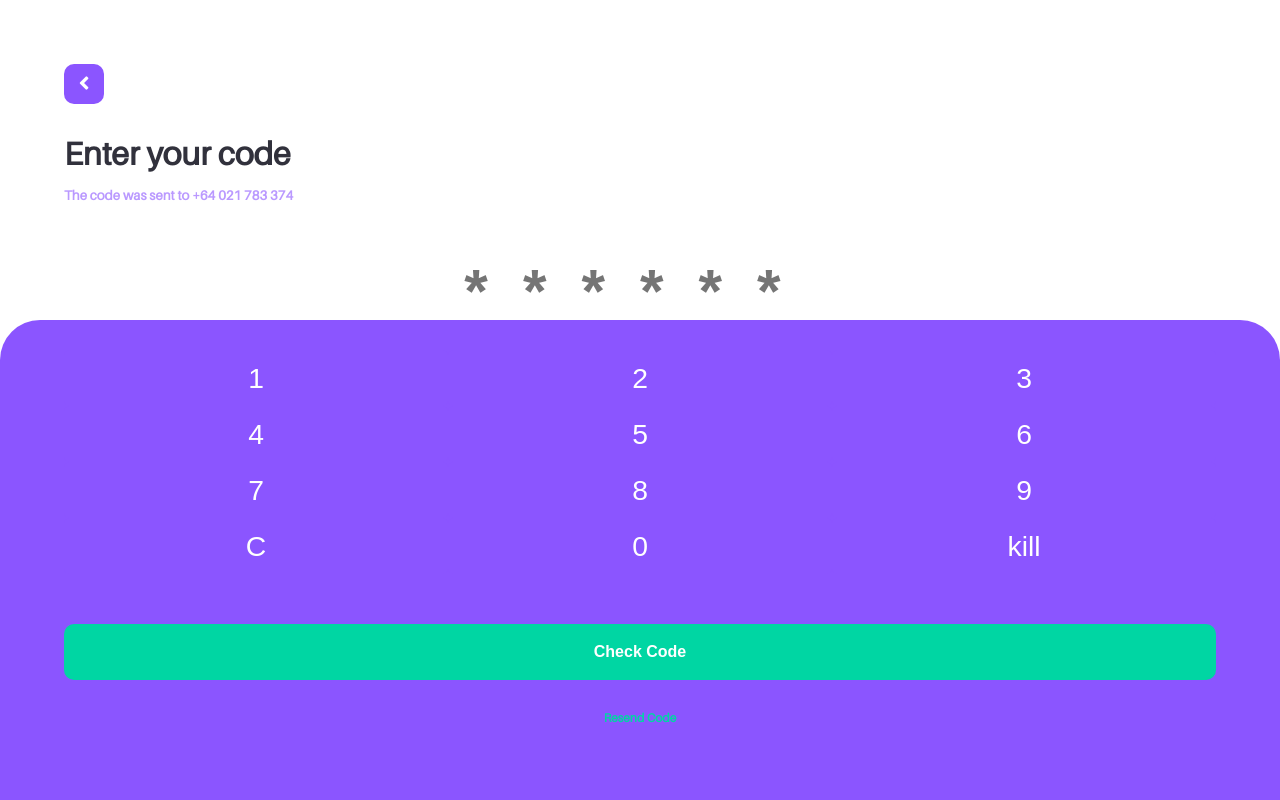
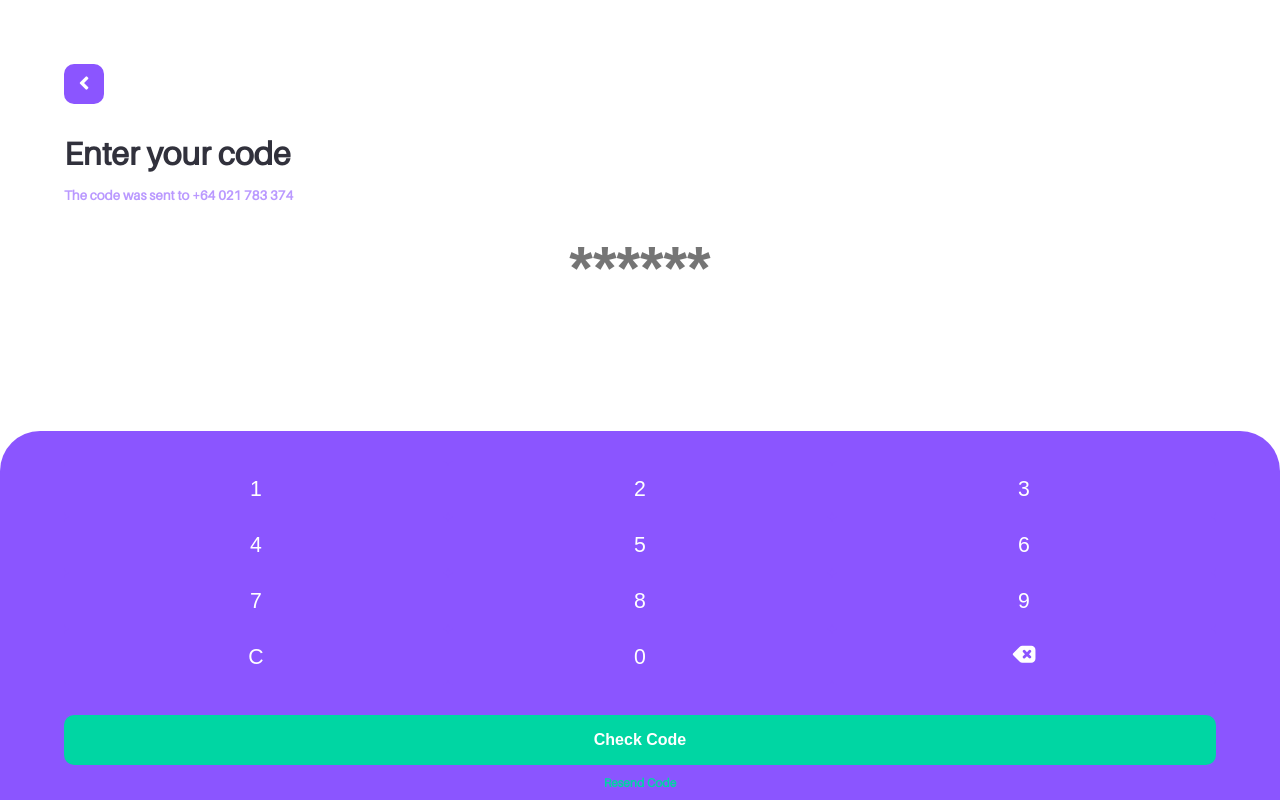
Before and after one commit to MickyPrice/Yoobee-Bemo-App-Frontend, a Vue app: page /verify in a window 1280 px wide. Built offline with nearby package versions, Linux system fonts and the light colour scheme; no server answers; what vue-socket.io-extended would draw is missing.

Commit message:
Bug Fix Number pad

```diff
--- a/src/components/form/Passcode.vue
+++ b/src/components/form/Passcode.vue
@@ -1,11 +1,17 @@
 <template>
-  <input class="heading__lg--balance"
-  type="text" pattern="\d*" placeholder="******" :value="verifyCode" maxlength="6" />
+  <input
+    class="heading__lg--balance"
+    type="text"
+    pattern="\d*"
+    placeholder="******"
+    :value="verifyCode"
+    maxlength="6"
+  />
 </template>
 
 <script>
 export default {
-  props:["verifyCode"]
+  props: ["verifyCode"],
 };
 </script>
 
@@ -13,15 +19,13 @@ export default {
 @import "@/scss/_variables";
 input {
   width: 100%;
-  margin-top: 60px;
-  height: $height-btn;
+  margin-top: 30px;
   background-color: $white-100;
   border-radius: $corners-10;
   border: none;
   outline: none;
   &[type="text"] {
     text-align: center;
-    letter-spacing: 35px;
   }
 }
 </style>
--- a/src/components/layout/NumberPad.vue
+++ b/src/components/layout/NumberPad.vue
@@ -1,18 +1,31 @@
 <template>
   <div class="numberPad">
     <div class="numberPad__numbers">
-      <button @click="$emit('add-number','1')" class="heading__sm btn">1</button>
-      <button @click="$emit('add-number','2')" class="heading__sm btn">2</button>
-      <button @click="$emit('add-number','3')" class="heading__sm btn">3</button>
-      <button @click="$emit('add-number','4')" class="heading__sm btn">4</button>
-      <button @click="$emit('add-number','5')" class="heading__sm btn">5</button>
-      <button @click="$emit('add-number','6')" class="heading__sm btn">6</button>
-      <button @click="$emit('add-number','7')" class="heading__sm btn">7</button>
-      <button @click="$emit('add-number','8')" class="heading__sm btn">8</button>
-      <button @click="$emit('add-number','9')" class="heading__sm btn">9</button>
-      <button @click="$emit('clear')" class="heading__sm btn">C</button>
-      <button @click="$emit('add-number','0')" class="heading__sm btn">0</button>
-      <button @click="$emit('back-space')" class="heading__sm btn">kill</button>
+      <button @click="$emit('add-number', '1')" class="text__lg btn">1</button>
+      <button @click="$emit('add-number', '2')" class="text__lg btn">2</button>
+      <button @click="$emit('add-number', '3')" class="text__lg btn">3</button>
+      <button @click="$emit('add-number', '4')" class="text__lg btn">4</button>
+      <button @click="$emit('add-number', '5')" class="text__lg btn">5</button>
+      <button @click="$emit('add-number', '6')" class="text__lg btn">6</button>
+      <button @click="$emit('add-number', '7')" class="text__lg btn">7</button>
+      <button @click="$emit('add-number', '8')" class="text__lg btn">8</button>
+      <button @click="$emit('add-number', '9')" class="text__lg btn">9</button>
+      <button @click="$emit('clear')" class="text__lg btn">C</button>
+      <button @click="$emit('add-number', '0')" class="text__lg btn">0</button>
+      <button @click="$emit('back-space')" class="text__lg btn">
+        <svg
+          className="w-6 h-6"
+          fill="currentColor"
+          viewBox="0 0 20 20"
+          xmlns="http://www.w3.org/2000/svg"
+        >
+          <path
+            fillRule="evenodd"
+            d="M6.707 4.879A3 3 0 018.828 4H15a3 3 0 013 3v6a3 3 0 01-3 3H8.828a3 3 0 01-2.12-.879l-4.415-4.414a1 1 0 010-1.414l4.414-4.414zm4 2.414a1 1 0 00-1.414 1.414L10.586 10l-1.293 1.293a1 1 0 101.414 1.414L12 11.414l1.293 1.293a1 1 0 001.414-1.414L13.414 10l1.293-1.293a1 1 0 00-1.414-1.414L12 8.586l-1.293-1.293z"
+            clipRule="evenodd"
+          />
+        </svg>
+      </button>
     </div>
     <slot name="comps"></slot>
   </div>
@@ -27,7 +40,7 @@ export default {};
 .numberPad {
   background-color: $purple-500;
   width: 100%;
-  height: 60%;
+  max-height: 60%;
   border-radius: $corners-top;
   padding: 0px $pad-bor;
   position: absolute;
@@ -37,7 +50,7 @@ export default {};
     width: 100%;
     margin: auto;
     margin-top: $margin-30;
-    margin-bottom: $margin-30;
+    margin-bottom: $margin-10;
     display: grid;
     grid-template-columns: repeat(3, 1fr);
   }
@@ -58,5 +71,9 @@ export default {};
       background-color: $purple-300;
     }
   }
+  svg {
+    height: 1.33em;
+    width: 1.33em;
+  }
 }
 </style>
--- a/src/scss/_variables.scss
+++ b/src/scss/_variables.scss
@@ -46,7 +46,7 @@ $corners-40: 40px;
 $corners-top: 40px 40px 0px 0px;
 
 // Height ------------------
-$height-btn: 7vh;
+$height-btn: 50px;
 $height-srch: 40px;
 
 // Padding -----------------
--- a/src/views/login/Verify.vue
+++ b/src/views/login/Verify.vue
@@ -13,8 +13,12 @@
       <h5 class="verify__top--sub">The code was sent to +64 021 783 374</h5>
       <Passcode :verifyCode="form.code"></Passcode>
     </div>
-    {{$route.params.phone}}
-    <NumberPad v-on:add-number="updateCode($event)" v-on:clear="clear()" v-on:back-space="backspace()">
+    {{ $route.params.phone }}
+    <NumberPad
+      v-on:add-number="updateCode($event)"
+      v-on:clear="clear()"
+      v-on:back-space="backspace()"
+    >
       <template slot="comps">
         <BtnFull class="bk-green-300" @click="verifyUser">
           <slot slot="btn-title">Check Code</slot>
@@ -40,36 +44,36 @@ export default {
     Passcode,
     BtnFull,
   },
-  data(){
-    return{
+  data() {
+    return {
       form: {
         phone: this.$route.params.phone,
-        code: ""
-      }
-    }
+        code: "",
+      },
+    };
   },
-  methods:{
-    backspace(){
-      this.form.code = this.form.code.slice(0,-1);
+  methods: {
+    backspace() {
+      this.form.code = this.form.code.slice(0, -1);
     },
-    clear(){
+    clear() {
       this.form.code = "";
     },
-    updateCode(updatedCode){
-      console.log(updatedCode)
-      if(this.form.code.length <= 5){
-      this.form.code += updatedCode;
-      return;
+    updateCode(updatedCode) {
+      console.log(updatedCode);
+      if (this.form.code.length <= 5) {
+        this.form.code += updatedCode;
+        return;
       }
-      console.log(this.form.code)
+      console.log(this.form.code);
     },
     verifyUser() {
-      console.log(this.form)
-      verify(this.form).then(()=> {
-        this.$router.push('about')
+      console.log(this.form);
+      verify(this.form).then(() => {
+        this.$router.push("about");
       });
-    }
-  }
+    },
+  },
 };
 </script>
 
@@ -82,7 +86,7 @@ export default {
 
   &__top {
     padding: $pad-bor;
-  height: 40%;
+    height: 40%;
     &--titile {
       margin-top: $margin-30;
       color: $black-300;
@@ -95,7 +99,7 @@ export default {
 
   &__bot {
     text-align: center;
-    margin-top: $margin-30;
+    margin: $margin-10 0;
   }
 }
 </style>
```
